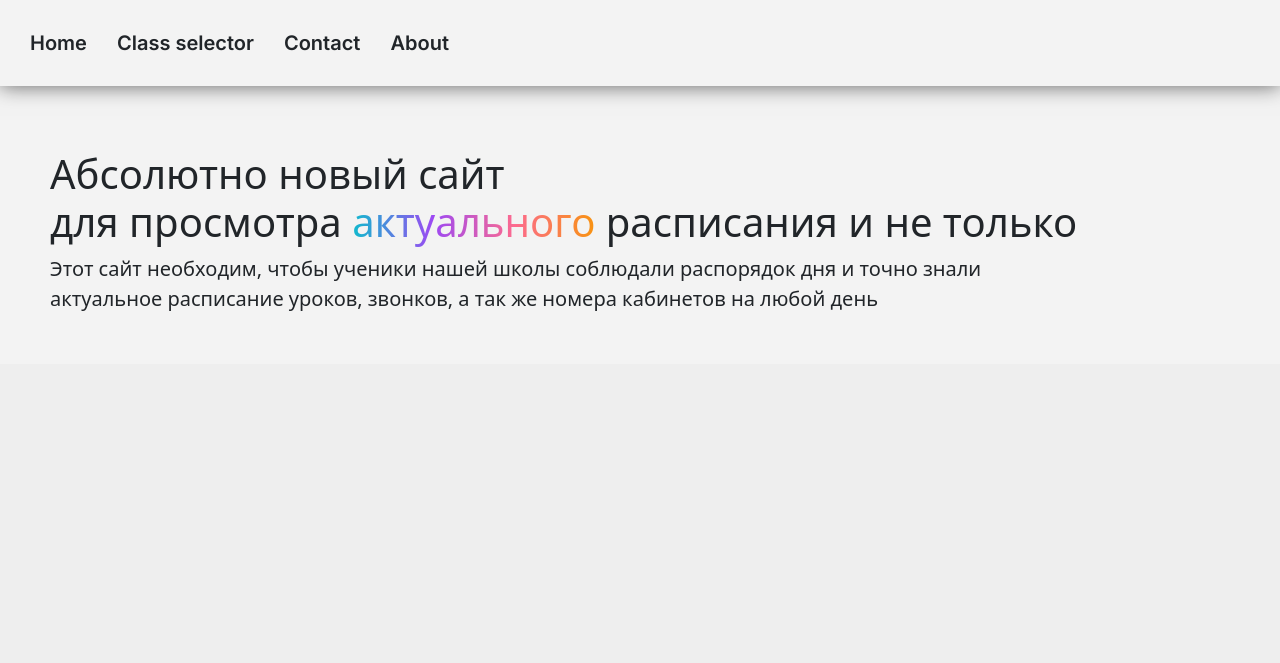
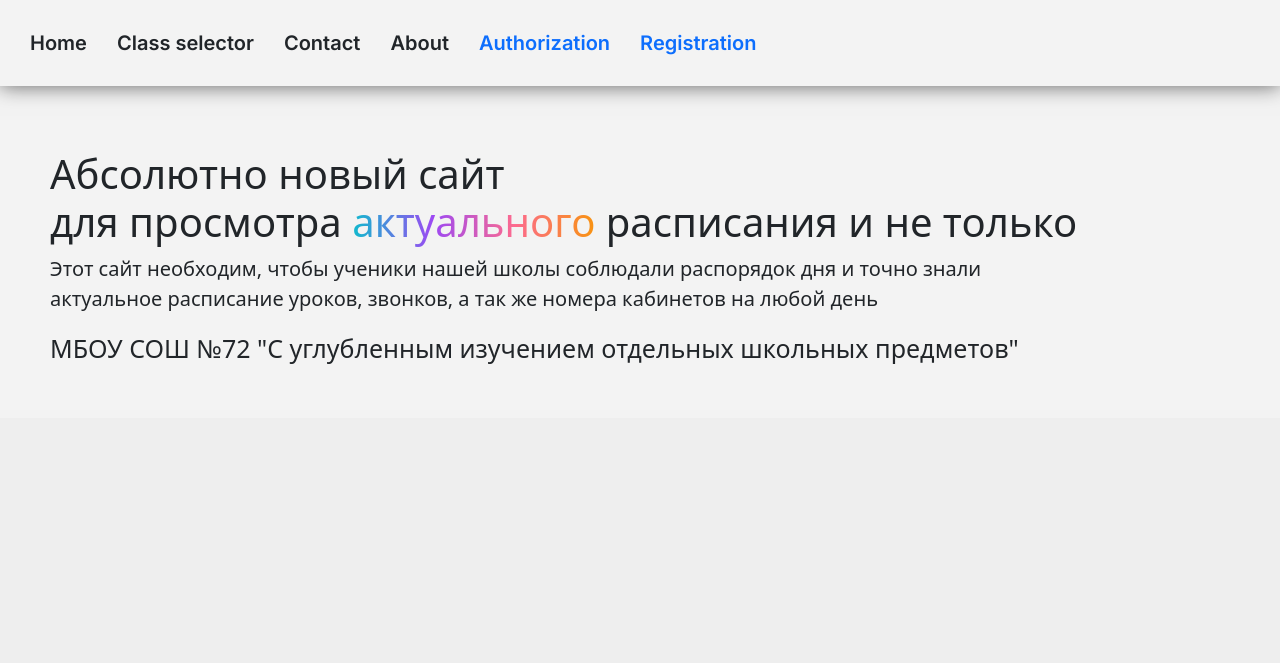
Before and after one commit to zsmcorp/zsm, a Django app: page / in a window 1280 px wide. Shown: the top 663 px of the page. Run offline with Django 4.2, Linux system fonts and the light colour scheme.

Commit message:
Сделай авторизацию и регистрацию по левому краю

```diff
--- a/zsm/templates/base.html
+++ b/zsm/templates/base.html
@@ -20,6 +20,8 @@
             <a href="{% url 'index' %}" class="navbar-button">Class selector</a>
             <a href="#feedback" class="navbar-button">Contact</a>
             <a href="#about" class="navbar-button">About</a>
+            <div class="authorization"><a href="">Authorization</a></div>
+            <div class="registration"><a href="">Registration</a></div>
     </nav>
     </header>
     <section class="content" id="content">
@@ -90,7 +92,7 @@
             border-radius: 5px;
             border: 3px solid #d4d4d4;
         }
-        nav {
+        .fixed-top {
             background: rgb(243, 243, 243);
             box-sizing: border-box;
             box-shadow: 0px 0px 20px rgba(0, 0, 0, 0.6);
@@ -182,8 +184,30 @@
             top: 95px;
         }
         .description{
-           font-size: 20px;
+            font-size: 20px;
         }
+        .school{
+            font-size: 25px;
+        }
+        .authorization {
+            display: flex;
+
+            font-family: Inter, sans-serif;
+            font-size: 20px;
+            padding: 28px 15px;
+            margin-left: 0px;
+            margin-right: 0px;
+
+        }
+
+        .registration{
+            display: flex;
+            align-items: center;
+            font-family: Inter, sans-serif;
+            font-size: 20px;
+            padding: 28px 15px;
+        }
+
     </style>
 </body>
 </html>
--- a/zsm/templates/homepage/homepage.html
+++ b/zsm/templates/homepage/homepage.html
@@ -3,4 +3,5 @@
 {% block content %}
     <h1 class="title">Абсолютно новый сайт <br>для просмотра <span>актуального</span> расписания и не только</h1>
     <p class="description">Этот сайт необходим, чтобы ученики нашей школы соблюдали распорядок дня и точно знали<br>актуальное расписание уроков, звонков, а так же номера кабинетов на любой день</p>
+    <p class="school">МБОУ СОШ №72 "С углубленным изучением отдельных школьных предметов"</p>
 {% endblock %}
```
